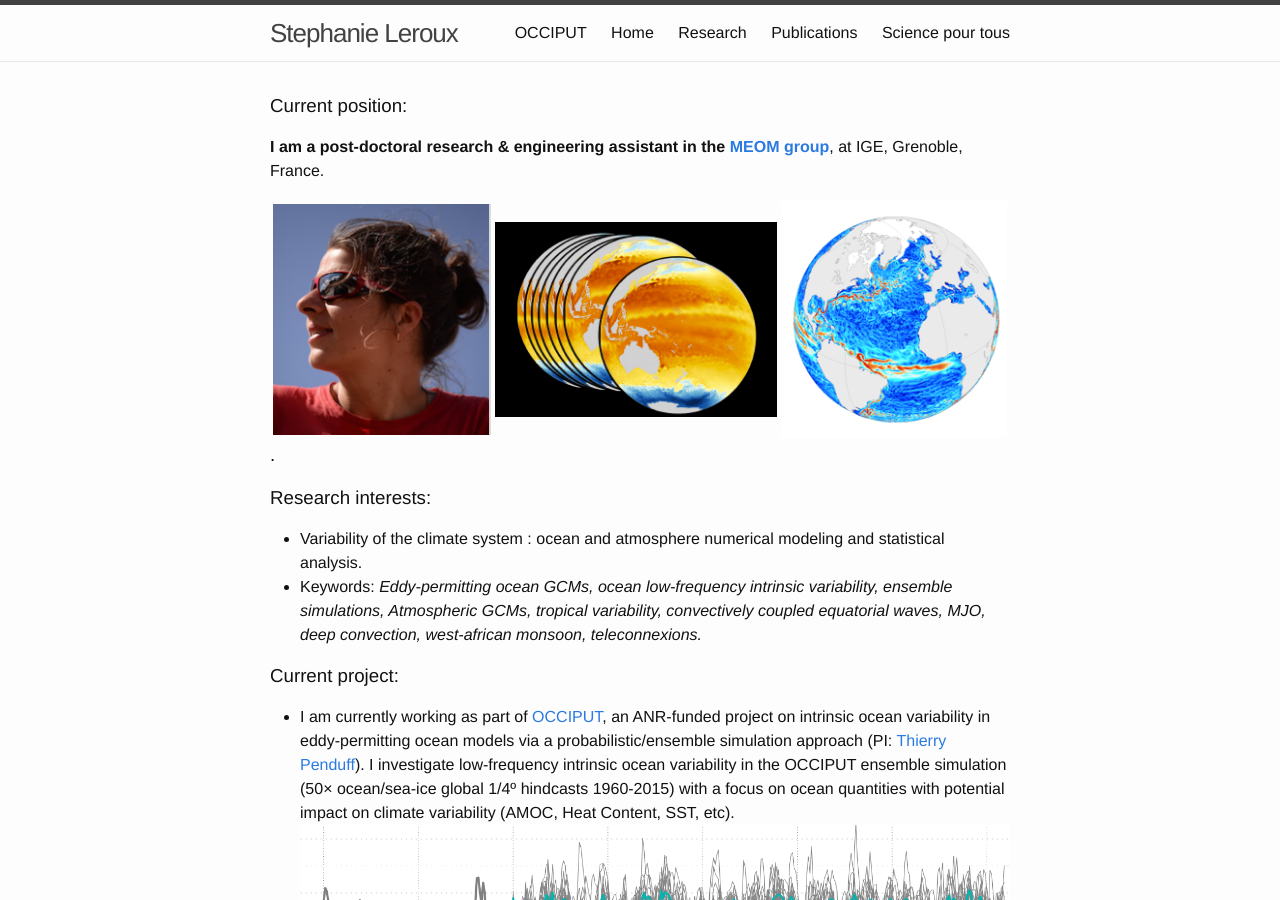
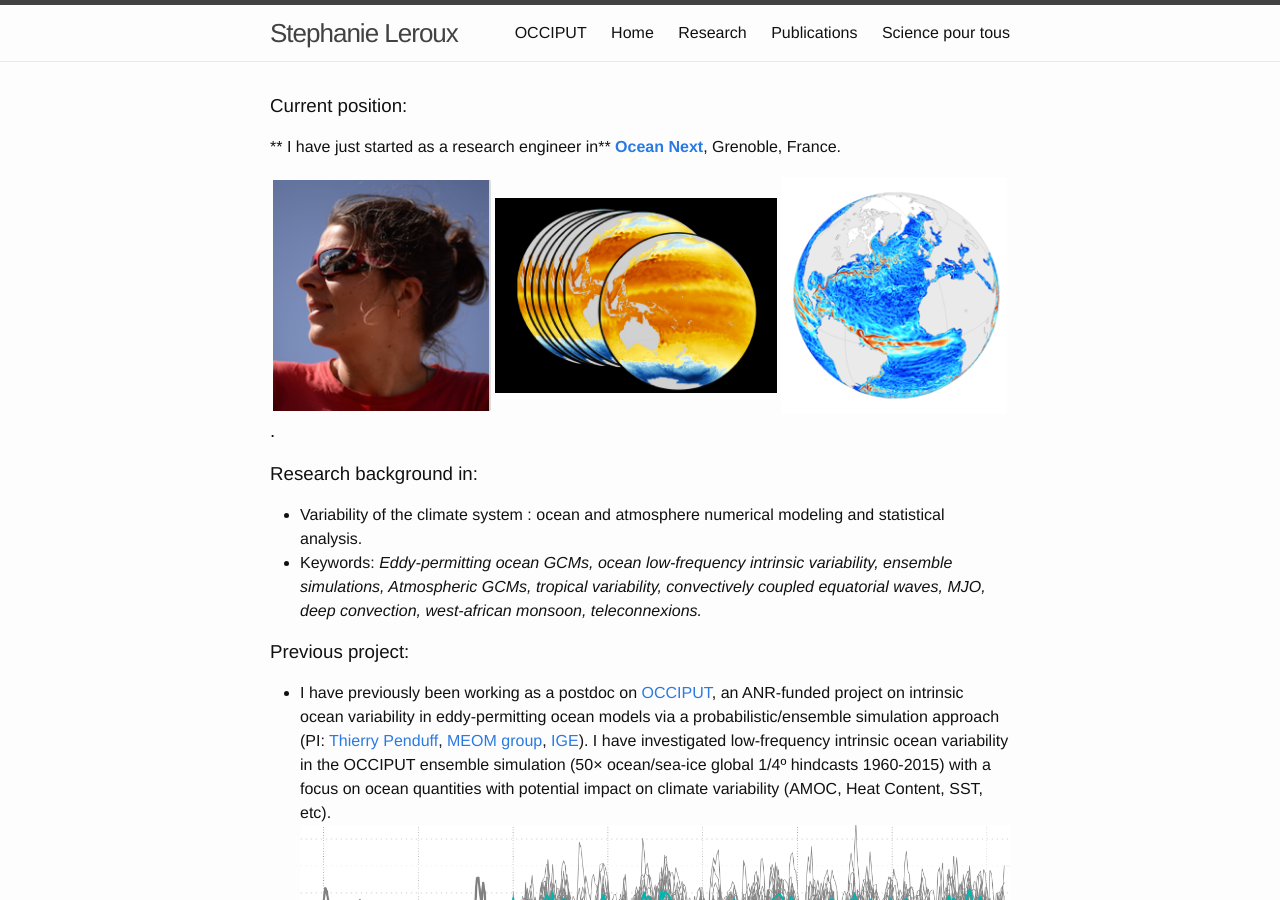
Before and after one commit to stephanieleroux/stephanieleroux.github.io, a Jekyll site: the page built from index.md, in a window 1280 px wide and 900 px high. Built offline with Jekyll 4.4.1, drawn with Linux system fonts in a browser that asks for light colours.

Commit message:
upd ocean next

```diff
--- a/index.md
+++ b/index.md
@@ -6,19 +6,19 @@ order: 1
 
 
 ### Current position:
-**I am a post-doctoral research & engineering assistant in the** [**MEOM group**](https://meom-group.github.io/about/), at IGE, Grenoble, France.
+** I have just started as a research engineer in** [**Ocean Next**](http://www.ocean-next.fr), Grenoble, France.
 
 [![image]({{site.baseurl}}/img/SL_3.png)](http://stephanieleroux.github.io) | [![image]({{site.baseurl}}/img/ensemble.png)](https://stephanieleroux.github.io) | [![image]({{site.baseurl}}/img/hires.png)](https://stephanieleroux.github.io)
 
 ### .
 
-### Research interests:
+### Research background in:
   - Variability of the climate system : ocean and atmosphere numerical modeling and statistical analysis.
   - Keywords: *Eddy-permitting ocean GCMs, ocean low-frequency intrinsic variability, ensemble simulations, Atmospheric GCMs, tropical variability, convectively coupled equatorial waves, MJO, deep convection, west-african monsoon, teleconnexions.*
 
-### Current project:
-  - I am  currently working as part of  [OCCIPUT](https://meom-group.github.io/projects/occiput/), an ANR-funded project on intrinsic ocean variability in eddy-permitting ocean models via a probabilistic/ensemble simulation
-approach (PI: [Thierry Penduff](http://lgge.osug.fr/personnels/Penduff_Thierry)). I investigate low-frequency intrinsic ocean variability in the OCCIPUT ensemble simulation (50× ocean/sea-ice global 1/4º hindcasts 1960-2015) with a focus on ocean quantities with potential impact on climate variability
+### Previous project:
+  - I have previously been working as a postdoc on [OCCIPUT](https://meom-group.github.io/projects/occiput/), an ANR-funded project on intrinsic ocean variability in eddy-permitting ocean models via a probabilistic/ensemble simulation
+approach (PI: [Thierry Penduff](http://lgge.osug.fr/personnels/Penduff_Thierry), [MEOM group](http://meom-group.github.io/about/), [IGE](http://www.ige-grenoble.fr/)). I have investigated low-frequency intrinsic ocean variability in the OCCIPUT ensemble simulation (50× ocean/sea-ice global 1/4º hindcasts 1960-2015) with a focus on ocean quantities with potential impact on climate variability
  (AMOC, Heat Content, SST, etc).
 [![image]({{site.baseurl}}/img/occischemewebsite_hiRes.png)](http://stephanieleroux.github.io/Research)
 
```
Also changed, not shown: publications.md (+5 -4 lines), 1 other file.
